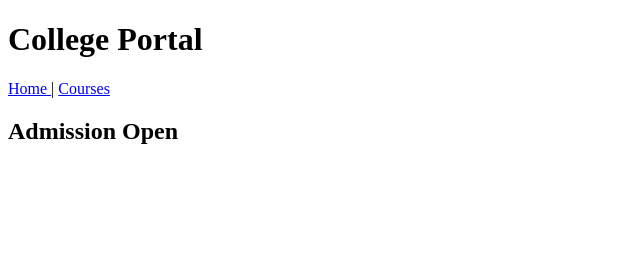
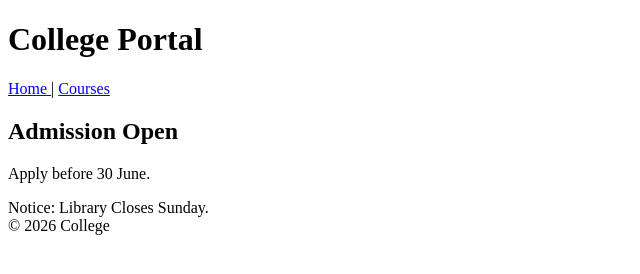
Before and after one commit to tttanishk01/WDW_1-admission_no-0482, a plain HTML site: page web desigining workshop 1 assignment/assignment4.html in a window 1280 px wide. Shown: the whole page, without its empty margins (0-640 px from the left). Drawn offline with Linux system fonts and the light colour scheme.

Commit message:
assignment 4 completed

```diff
--- a/web desigining workshop 1 assignment/assignment4.html
+++ b/web desigining workshop 1 assignment/assignment4.html
@@ -22,6 +22,14 @@
         <h2>
             Admission Open
         </h2>
+        <p>
+            Apply before 30 June.
+        </p>
+        <p>
+            Notice: Library Closes Sunday.
+            <br>
+            &copy; 2026 College
+        </p>
     </div>
 </body>
 </html>
```
